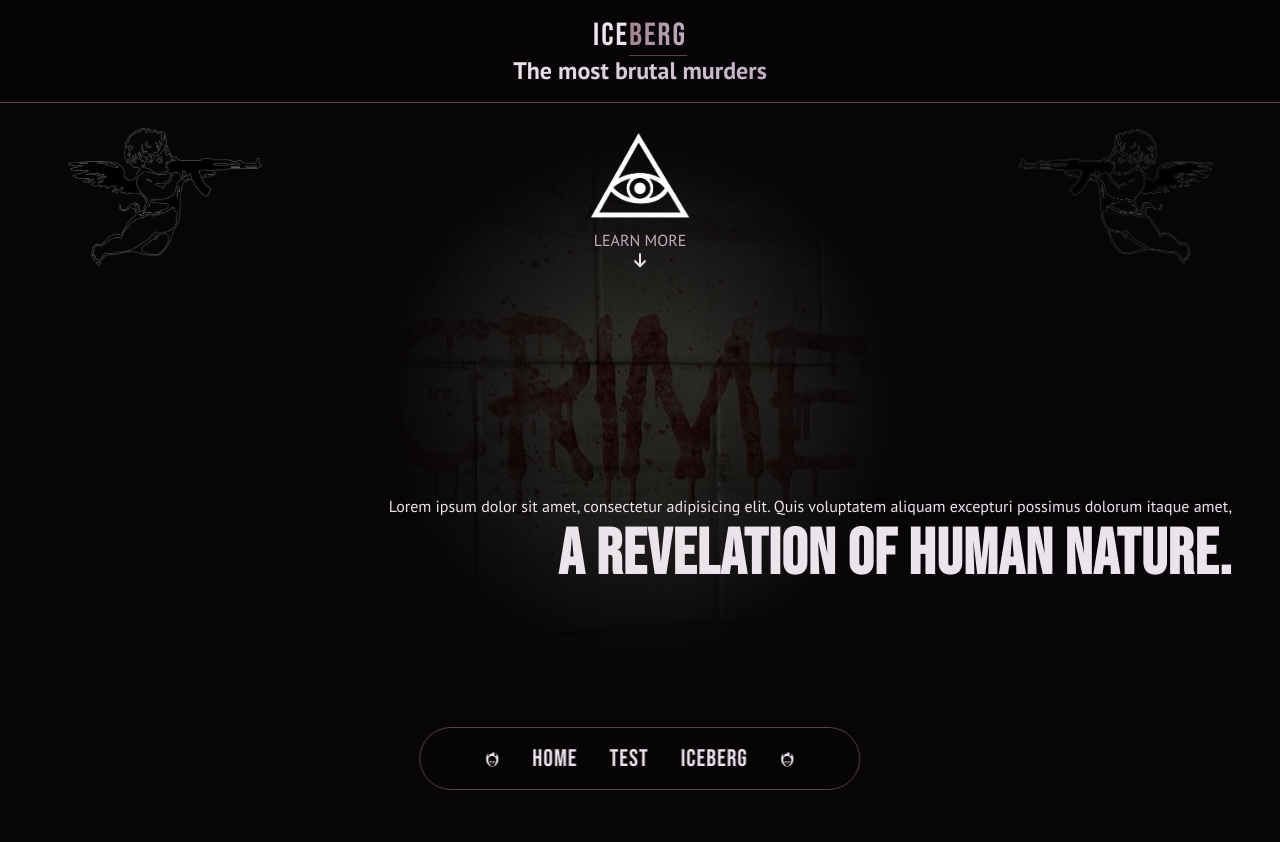
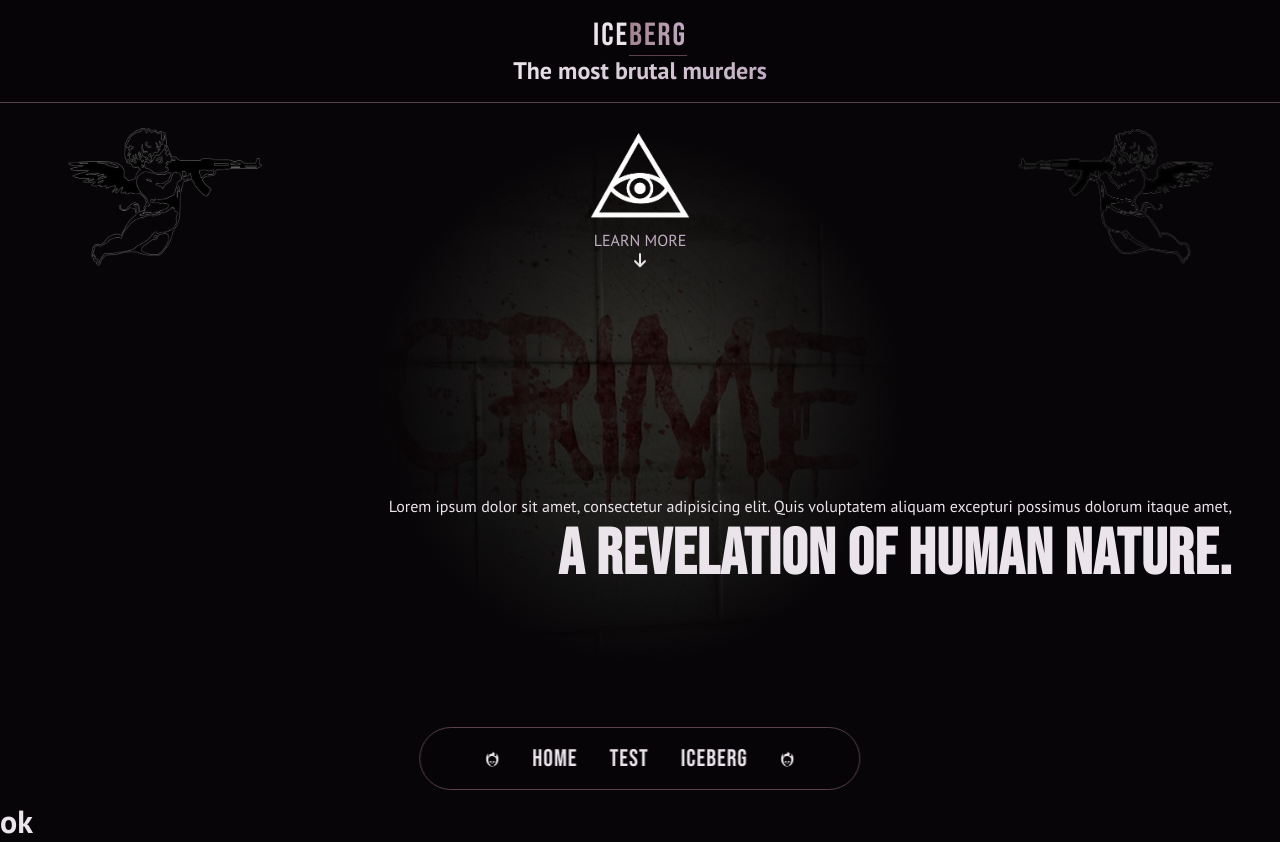
Before and after one commit to pawelek7k/murderSite, a React (Vite) app: page / in a window 1280 px wide. Before the commit the page ends 800 px from the top, so only its background shows below. Built offline with nearby package versions, Linux system fonts and the light colour scheme.

Commit message:
add quotes section with slider

```diff
--- /dev/null
+++ b/src/components/QuotesSection/index.tsx
@@ -0,0 +1,3 @@
+export const Quotes = () => {
+  return <h1>ok</h1>;
+};
--- /dev/null
+++ b/src/components/Slider/index.tsx
@@ -0,0 +1,3 @@
+export const Slider = () => {
+  return <h1>ok</h1>;
+};
--- a/src/pages/Home.tsx
+++ b/src/pages/Home.tsx
@@ -1,4 +1,5 @@
 import { Hero } from "../components/HeroSection";
+import { Quotes } from "../components/QuotesSection";
 import { ContainerStyles } from "./styles/styles";
 
 export const Home = () => {
@@ -6,6 +7,7 @@ export const Home = () => {
     <>
       <ContainerStyles>
         <Hero />
+        <Quotes />
         {/* <Introduction /> */}
       </ContainerStyles>
     </>
```
